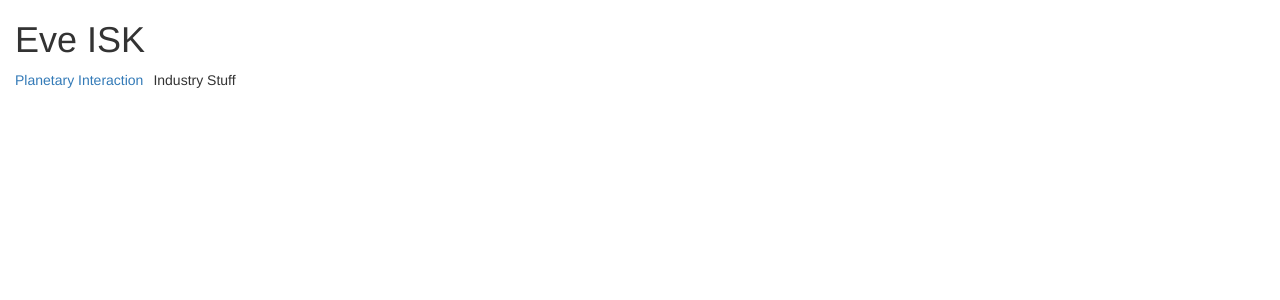
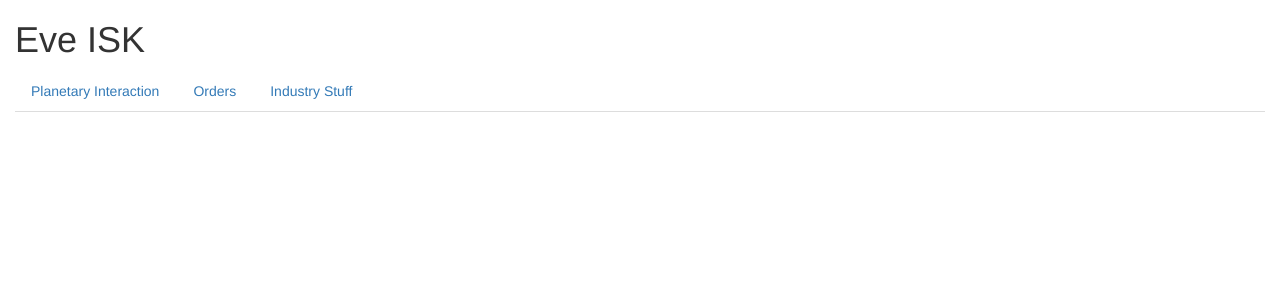
Before and after one commit to koz4221/eve-isk, an Angular app: page / in a window 1280 px wide. Shown: the top 300 px of the page. Built offline with nearby package versions, Linux system fonts and the light colour scheme.

Commit message:
Added orders and tabs

```diff
--- a/src/app/app-routing.module.ts
+++ b/src/app/app-routing.module.ts
@@ -4,6 +4,7 @@ import { RouterModule, Routes } from '@angular/router';
 import { TypeIdResolver } from './services/type-id-resolver.service'
 
 import { PITablesComponent } from './pi-data/pi-tables.component';
+import { OrdersComponent } from './orders/orders.component';
 
 const appRoutes: Routes = [
    {
@@ -12,6 +13,10 @@ const appRoutes: Routes = [
       resolve: {
          typeIDs: TypeIdResolver
       }
+   },
+   {
+      path: 'orders',
+      component: OrdersComponent
    }
 ];
 
--- a/src/app/app.component.html
+++ b/src/app/app.component.html
@@ -2,12 +2,17 @@
    <h1>
    {{title}}
    </h1>
-   <table class="choiceTabsTable">
+   <ul class="nav nav-tabs">
+      <li role="presentation"><a routerLink="/pi-tables">Planetary Interaction</a></li>
+      <li role="presentation"><a routerLink="/orders">Orders</a></li>
+      <li role="presentation"><a href="#">Industry Stuff</a></li>
+   </ul>
+   <!--<table class="choiceTabsTable">
    <tr>
-      <td><a routerLink="/pi-tables">Planetary Interaction</a></td>
+      <td></td>
       <td>Industry Stuff</td>
    </tr>
-   </table>
+   </table>-->
 
    <router-outlet></router-outlet>
 </div>
--- a/src/app/app.module.ts
+++ b/src/app/app.module.ts
@@ -5,10 +5,10 @@ import { HttpModule, JsonpModule } from '@angular/http';
 import { BrowserModule } from '@angular/platform-browser';
 
 import { AppComponent } from './app.component';
-import { PITablesComponent } from './pi-data/pi-tables.component';
 
 import { AppRoutingModule } from './app-routing.module';
 import { PITablesModule } from './pi-data/pi-tables.module';
+import { OrdersModule } from './orders/orders.module';
 
 import { TypeIdResolver } from './services/type-id-resolver.service'
 
@@ -22,7 +22,8 @@ import { TypeIdResolver } from './services/type-id-resolver.service'
     HttpModule,
     JsonpModule,
     AppRoutingModule,
-    PITablesModule
+    PITablesModule,
+    OrdersModule
   ],
   providers: [
     TypeIdResolver
--- /dev/null
+++ b/src/app/orders/orders.component.html
@@ -0,0 +1 @@
+Orders be here
```
Also changed, not shown: src/app/orders/orders.component.ts (added, +9 -0 lines), src/app/orders/orders.module.ts (added, +22 -0 lines).
